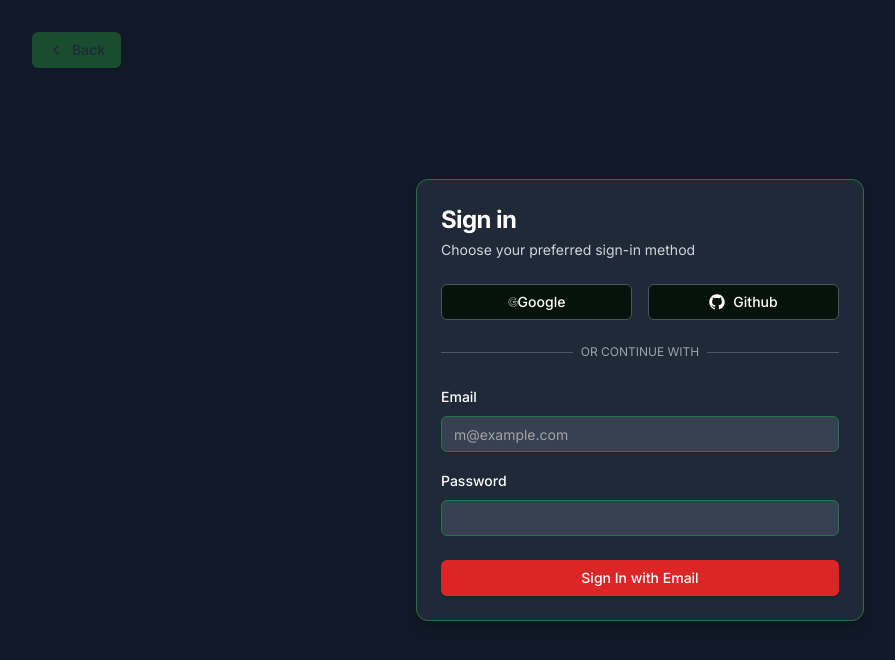
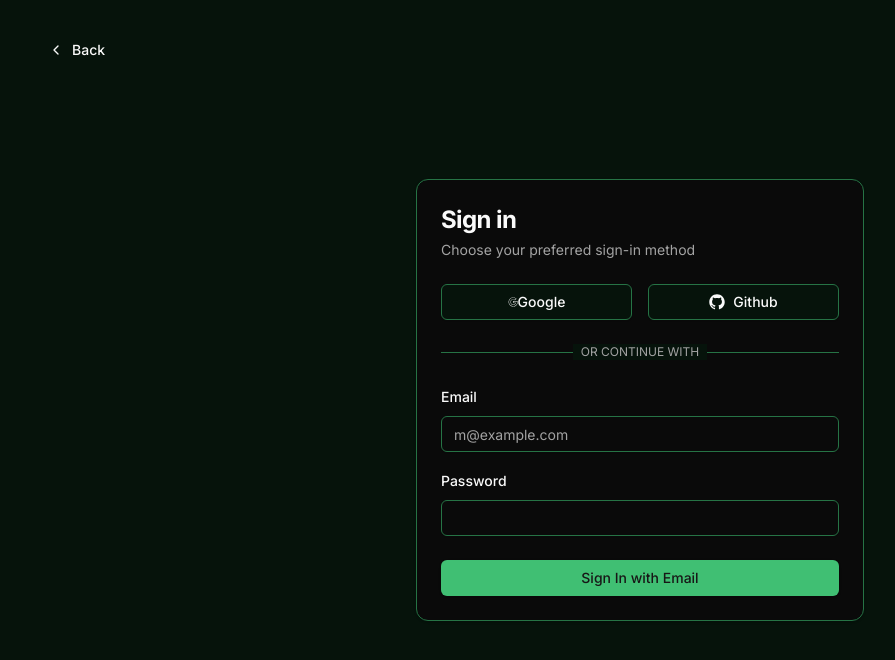
Before and after one commit to Maxonemon/excelibur, a Next.js app: page /signin in a window 1280 px wide. Shown: the top 660 px of the page, without its empty margins (0-895 px from the left). Built offline with nearby package versions, Linux system fonts and the light colour scheme; no server answers.

Commit message:
Fix bug in chatbot logic

```diff
--- a/src/app/(auth)/signin/page.tsx
+++ b/src/app/(auth)/signin/page.tsx
@@ -58,14 +58,14 @@ export default function LoginPage() {
     <div
       className={ny(
         "min-h-screen flex items-center justify-center p-4",
-        "bg-gray-100 dark:bg-gray-900"
+        "bg-background"
       )}
     >
       <Link
         href="/"
         className={ny(
-          buttonVariants({ variant: "secondary" }),
-          "absolute left-4 top-4 md:left-8 md:top-8 text-slate-800"
+          buttonVariants({ variant: "ghost" }),
+          "absolute left-4 top-4 md:left-8 md:top-8"
         )}
       >
         <>
@@ -73,19 +73,10 @@ export default function LoginPage() {
           Back
         </>
       </Link>
-      <Card
-        className={ny("w-full max-w-md shadow-lg", "bg-white dark:bg-gray-800")}
-      >
+      <Card className="w-full max-w-md">
         <CardHeader className="space-y-1">
-          <CardTitle
-            className={ny(
-              "text-2xl font-bold",
-              "text-gray-800 dark:text-white"
-            )}
-          >
-            Sign in
-          </CardTitle>
-          <CardDescription className="text-gray-600 dark:text-gray-300">
+          <CardTitle className="text-2xl font-bold">Sign in</CardTitle>
+          <CardDescription>
             Choose your preferred sign-in method
           </CardDescription>
         </CardHeader>
@@ -93,17 +84,8 @@ export default function LoginPage() {
           <div className="grid grid-cols-2 gap-4">
             <Button
               variant="outline"
-              onClick={() => {
-                handleOAuthSignIn("google");
-                // toast("✅ successfully authenticated");
-              }}
+              onClick={() => handleOAuthSignIn("google")}
               disabled={isGoogleLoading || isGitHubLoading}
-              className={ny(
-                "w-full",
-                "text-gray-800 dark:text-white",
-                "border-gray-300 dark:border-gray-600",
-                "hover:bg-gray-50 dark:hover:bg-gray-700"
-              )}
             >
               {isGoogleLoading || isGitHubLoading ? (
                 <Loader2 className="mr-2 size-4 animate-spin" />
@@ -114,17 +96,8 @@ export default function LoginPage() {
             </Button>
             <Button
               variant="outline"
-              onClick={() => {
-                handleOAuthSignIn("github");
-                // toast("✅ successfully authenticated");
-              }}
+              onClick={() => handleOAuthSignIn("github")}
               disabled={isGoogleLoading || isGitHubLoading}
-              className={ny(
-                "w-full",
-                "text-gray-800 dark:text-white",
-                "border-gray-300 dark:border-gray-600",
-                "hover:bg-gray-50 dark:hover:bg-gray-700"
-              )}
             >
               {isGitHubLoading || isGoogleLoading ? (
                 <Loader2 className="mr-2 size-4 animate-spin" />
@@ -136,61 +109,33 @@ export default function LoginPage() {
           </div>
           <div className="relative">
             <div className="absolute inset-0 flex items-center">
-              <span className="w-full border-t border-gray-300 dark:border-gray-600"></span>
+              <span className="w-full border-t" />
             </div>
             <div className="relative flex justify-center text-xs uppercase">
-              <span
-                className={ny(
-                  "px-2 text-gray-600 dark:text-gray-400",
-                  "bg-white dark:bg-gray-800"
-                )}
-              >
+              <span className="bg-background px-2 text-muted-foreground">
                 Or continue with
               </span>
             </div>
           </div>
           <div className="space-y-4">
             <div className="space-y-2">
-              <Label htmlFor="email" className="text-gray-800 dark:text-white">
-                Email
-              </Label>
-              <Input
-                id="email"
-                type="email"
-                placeholder="m@example.com"
-                className={ny(
-                  "bg-gray-100 dark:bg-gray-700",
-                  "text-gray-800 dark:text-white"
-                )}
-              />
+              <Label>Email</Label>
+              <Input id="email" type="email" placeholder="m@example.com" />
             </div>
             <div className="space-y-2">
-              <Label
-                htmlFor="password"
-                className="text-gray-800 dark:text-white"
-              >
-                Password
-              </Label>
+              <Label>Password</Label>
               <Input
                 id="password"
                 type="password"
                 disabled={isGitHubLoading || isGoogleLoading}
-                className={ny(
-                  "bg-gray-100 dark:bg-gray-700",
-                  "text-gray-800 dark:text-white"
-                )}
               />
             </div>
           </div>
         </CardContent>
         <CardFooter>
           <Button
+            className="w-full"
             disabled={isGitHubLoading || isGoogleLoading}
-            className={ny(
-              "w-full",
-              "bg-red-600 hover:bg-red-700",
-              "text-white"
-            )}
           >
             {isGoogleLoading && (
               <Loader2 className="mr-2 size-4 animate-spin" />
```
